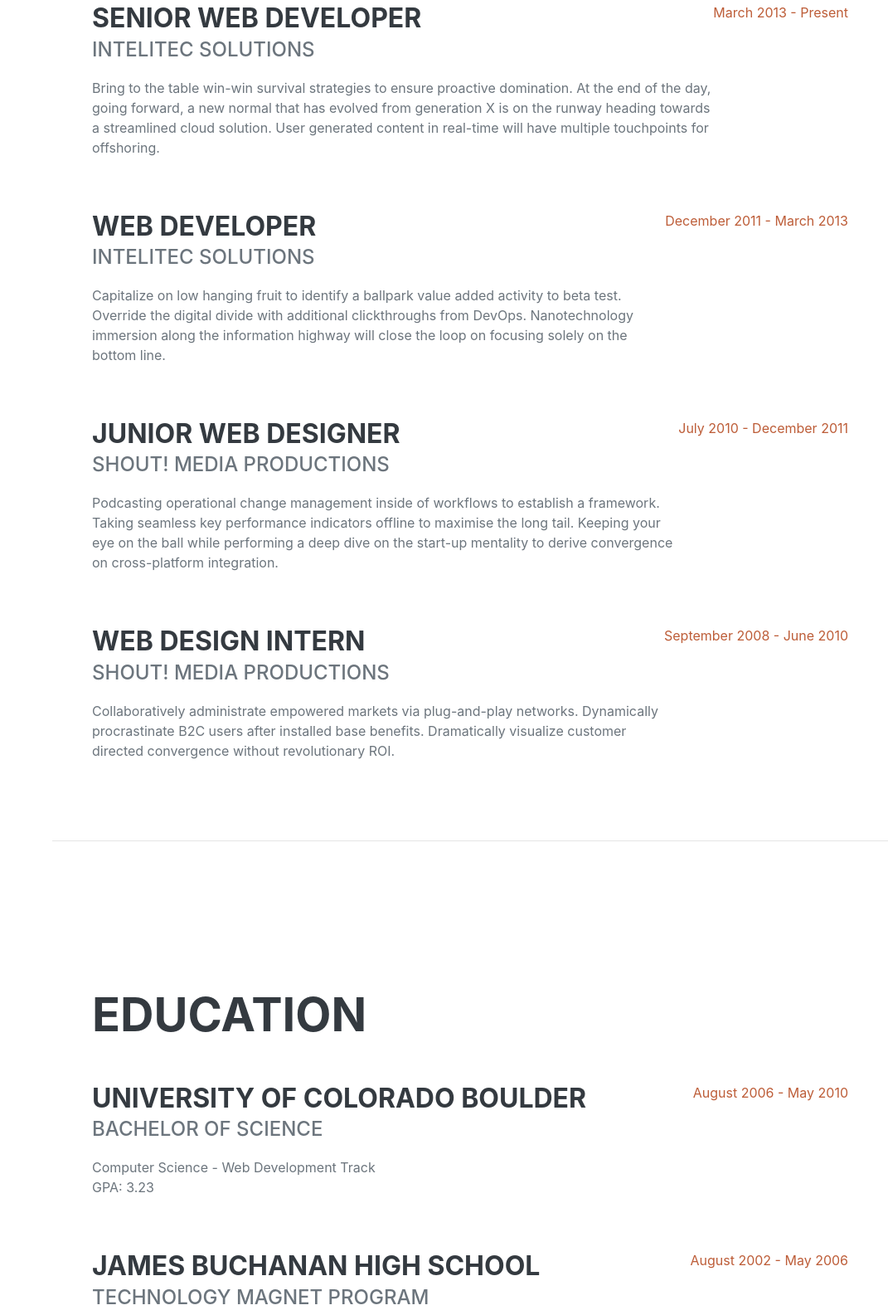
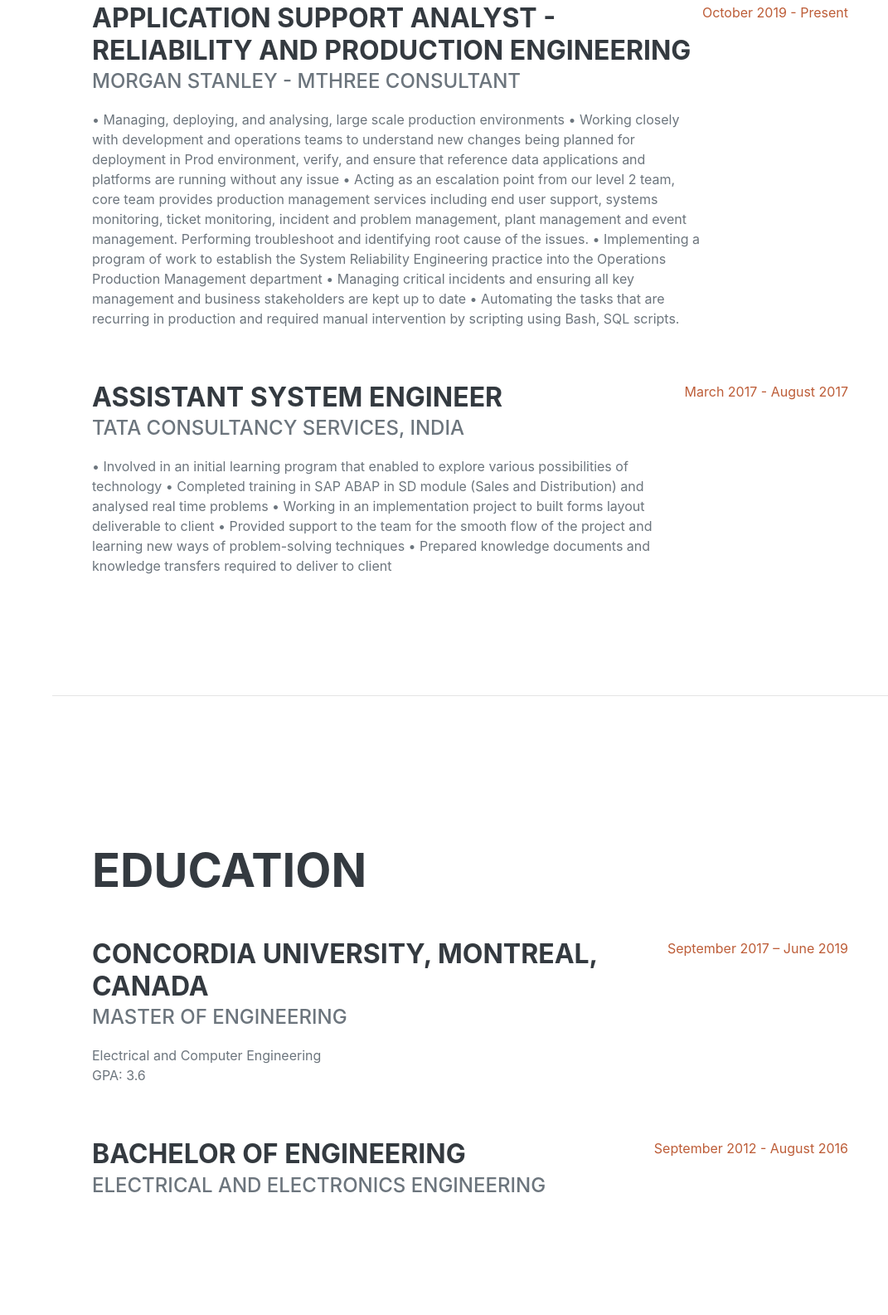
Before and after one commit to Ankur18895/portfolio, a plain HTML site: page index.html in a window 1280 px wide. Shown: the part 993-2578 px from the top of the page at 83% size, without its empty margins (209-1280 px from the left). Drawn offline with nearby package versions, Linux system fonts and the light colour scheme; a web font is replaced by a local one.

Commit message:
changes in profile

```diff
--- a/index.html
+++ b/index.html
@@ -63,35 +63,28 @@
                     <h2 class="mb-5">Experience</h2>
                     <div class="d-flex flex-column flex-md-row justify-content-between mb-5">
                         <div class="flex-grow-1">
-                            <h3 class="mb-0">Senior Web Developer</h3>
-                            <div class="subheading mb-3">Intelitec Solutions</div>
-                            <p>Bring to the table win-win survival strategies to ensure proactive domination. At the end of the day, going forward, a new normal that has evolved from generation X is on the runway heading towards a streamlined cloud solution. User generated content in real-time will have multiple touchpoints for offshoring.</p>
+                            <h3 class="mb-0">Application Support Analyst - Reliability and Production Engineering</h3>
+                            <div class="subheading mb-3">Morgan Stanley - Mthree Consultant</div>
+                            <p> • Managing, deploying, and analysing, large scale production environments
+                                • Working closely with development and operations teams to understand new changes being planned for deployment in Prod environment, verify, and ensure that reference data applications and platforms are running without any issue
+                                • Acting as an escalation point from our level 2 team, core team provides production management services including end user support, systems monitoring, ticket monitoring, incident and problem management, plant management and event management. Performing troubleshoot and identifying root cause of the issues.
+                                • Implementing a program of work to establish the System Reliability Engineering practice into the Operations Production Management department
+                                • Managing critical incidents and ensuring all key management and business stakeholders are kept up to date
+                                • Automating the tasks that are recurring in production and required manual intervention by scripting using Bash, SQL scripts.</p>
                         </div>
-                        <div class="flex-shrink-0"><span class="text-primary">March 2013 - Present</span></div>
+                        <div class="flex-shrink-0"><span class="text-primary">October 2019 - Present</span></div>
                     </div>
                     <div class="d-flex flex-column flex-md-row justify-content-between mb-5">
                         <div class="flex-grow-1">
-                            <h3 class="mb-0">Web Developer</h3>
-                            <div class="subheading mb-3">Intelitec Solutions</div>
-                            <p>Capitalize on low hanging fruit to identify a ballpark value added activity to beta test. Override the digital divide with additional clickthroughs from DevOps. Nanotechnology immersion along the information highway will close the loop on focusing solely on the bottom line.</p>
+                            <h3 class="mb-0">Assistant System Engineer</h3>
+                            <div class="subheading mb-3">Tata Consultancy Services, India</div>
+                            <p> • Involved in an initial learning program that enabled to explore various possibilities of technology
+                                • Completed training in SAP ABAP in SD module (Sales and Distribution) and analysed real time problems
+                                • Working in an implementation project to built forms layout deliverable to client
+                                • Provided support to the team for the smooth flow of the project and learning new ways of problem-solving techniques
+                                • Prepared knowledge documents and knowledge transfers required to deliver to client</p>
                         </div>
-                        <div class="flex-shrink-0"><span class="text-primary">December 2011 - March 2013</span></div>
-                    </div>
-                    <div class="d-flex flex-column flex-md-row justify-content-between mb-5">
-                        <div class="flex-grow-1">
-                            <h3 class="mb-0">Junior Web Designer</h3>
-                            <div class="subheading mb-3">Shout! Media Productions</div>
-                            <p>Podcasting operational change management inside of workflows to establish a framework. Taking seamless key performance indicators offline to maximise the long tail. Keeping your eye on the ball while performing a deep dive on the start-up mentality to derive convergence on cross-platform integration.</p>
-                        </div>
-                        <div class="flex-shrink-0"><span class="text-primary">July 2010 - December 2011</span></div>
-                    </div>
-                    <div class="d-flex flex-column flex-md-row justify-content-between">
-                        <div class="flex-grow-1">
-                            <h3 class="mb-0">Web Design Intern</h3>
-                            <div class="subheading mb-3">Shout! Media Productions</div>
-                            <p>Collaboratively administrate empowered markets via plug-and-play networks. Dynamically procrastinate B2C users after installed base benefits. Dramatically visualize customer directed convergence without revolutionary ROI.</p>
-                        </div>
-                        <div class="flex-shrink-0"><span class="text-primary">September 2008 - June 2010</span></div>
+                        <div class="flex-shrink-0"><span class="text-primary">March 2017 - August 2017</span></div>
                     </div>
                 </div>
             </section>
@@ -102,20 +95,19 @@
                     <h2 class="mb-5">Education</h2>
                     <div class="d-flex flex-column flex-md-row justify-content-between mb-5">
                         <div class="flex-grow-1">
-                            <h3 class="mb-0">University of Colorado Boulder</h3>
-                            <div class="subheading mb-3">Bachelor of Science</div>
-                            <div>Computer Science - Web Development Track</div>
-                            <p>GPA: 3.23</p>
+                            <h3 class="mb-0">Concordia University, Montreal, Canada</h3>
+                            <div class="subheading mb-3">Master of Engineering</div>
+                            <div>Electrical and Computer Engineering</div>
+                            <p>GPA: 3.6</p>
                         </div>
-                        <div class="flex-shrink-0"><span class="text-primary">August 2006 - May 2010</span></div>
+                        <div class="flex-shrink-0"><span class="text-primary">September 2017 – June 2019</span></div>
                     </div>
                     <div class="d-flex flex-column flex-md-row justify-content-between">
                         <div class="flex-grow-1">
-                            <h3 class="mb-0">James Buchanan High School</h3>
-                            <div class="subheading mb-3">Technology Magnet Program</div>
-                            <p>GPA: 3.56</p>
+                            <h3 class="mb-0">Bachelor of Engineering</h3>
+                            <div class="subheading mb-3">Electrical and Electronics Engineering</div>
                         </div>
-                        <div class="flex-shrink-0"><span class="text-primary">August 2002 - May 2006</span></div>
+                        <div class="flex-shrink-0"><span class="text-primary">September 2012 - August 2016</span></div>
                     </div>
                 </div>
             </section>
```
